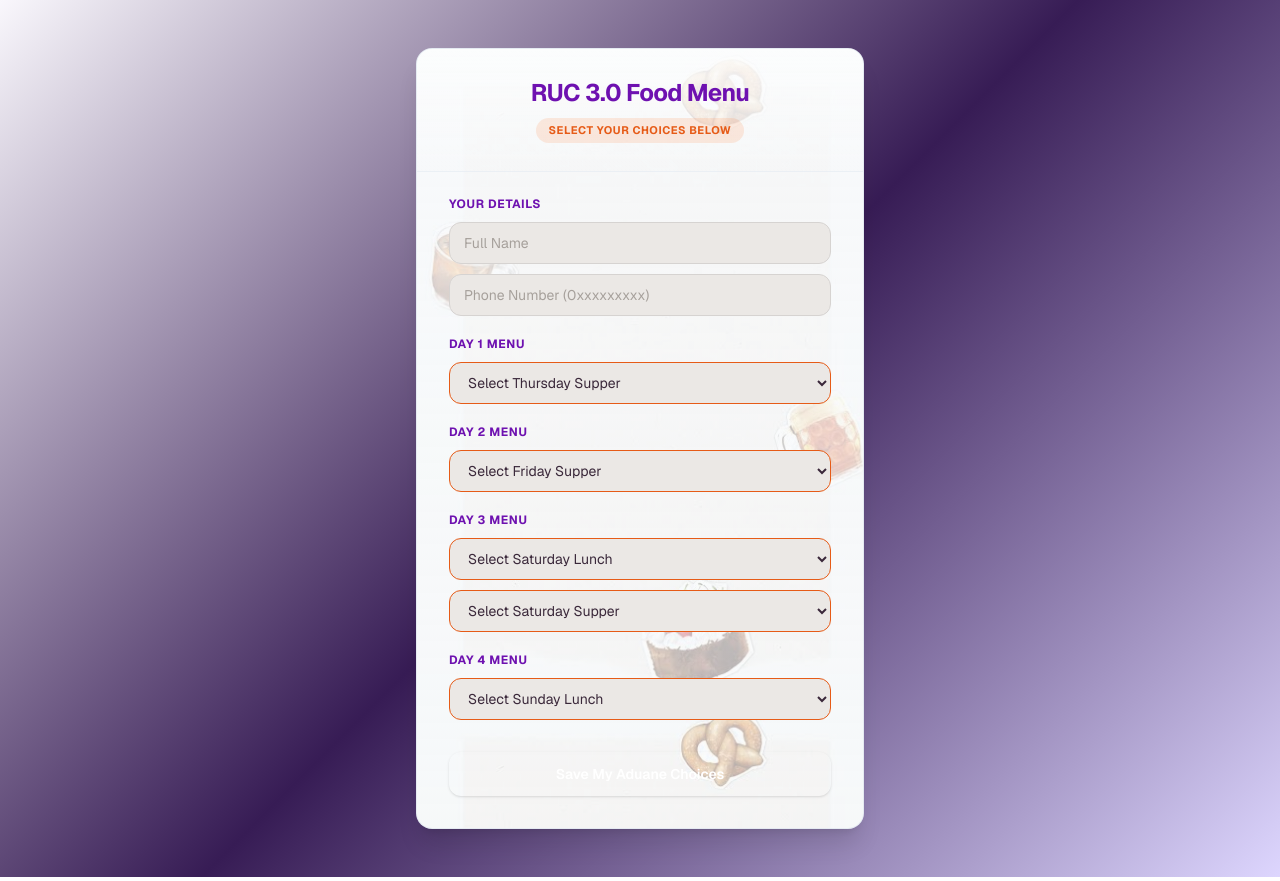
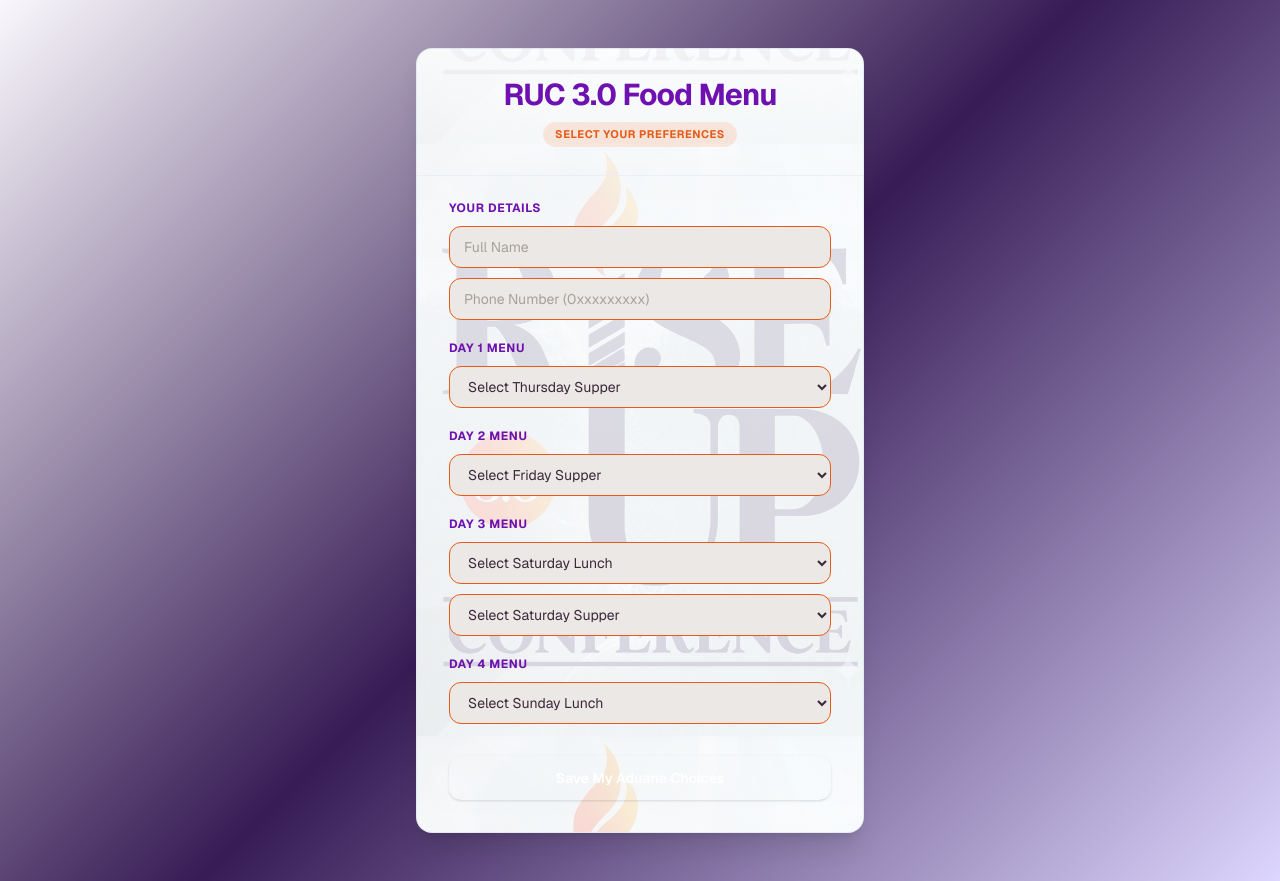
Before and after one commit to mbolo-ba/youth-menu-app, a Next.js app: page / in a window 1280 px wide. Built offline with nearby package versions, Linux system fonts and the light colour scheme.

Commit message:
Final touch

```diff
--- a/src/app/page.tsx
+++ b/src/app/page.tsx
@@ -61,20 +61,20 @@ export default function Home() {
       }}
     >
       {/* SEAMLESS INTEGRATED MENU CARD */}
-      <div className="w-full max-w-md bg-[#F3F1EF]/95 backdrop-blur-md rounded-2xl shadow-xl border border-slate-200/80 overflow-hidden"
-            style={{ backgroundImage: "linear-gradient(rgba(248, 250, 252, 0.86), rgba(248, 250, 252, 0.67)), url('/images/5.jpeg')",
-            backgroundSize: "460px"
+      <div className="w-full max-w-md bg-[#F3F1EF]/95 backdrop-blur-md rounded-2xl shadow-xl border border-slate-200/80 overflow-hidden bg-center bg-no repeat"
+            style={{ backgroundImage: "linear-gradient(rgba(248, 250, 252, 0.89), rgba(248, 250, 252, 0.84)), url('/images/logo4.png')",
+            backgroundSize: "550px"
         }}
 
       >
 
         {/* ELEGANT HEADER BANNER WITH LIGHT ORANGE PILL ACCENT */}
         <div className="p-7 text-center space-y-2 border-b border-slate-200/60 bg-gradient-to-b from-white/60 to-transparent">
-          <h1 className="text-2xl font-bold tracking-tight text-purple-800">
+          <h1 className="text-3xl font-bold tracking-tight text-purple-800">
             RUC 3.0 Food Menu
           </h1>
           <div className="inline-block px-3 py-1 rounded-full bg-[#FF7733]/15 text-[#E65B17] text-[11px] font-bold tracking-wider uppercase">
-            Select your choices below
+            Select your preferences
           </div>
         </div>
 
@@ -104,7 +104,7 @@ export default function Home() {
               placeholder="Full Name"
               value={formData.participant_name}
               onChange={handleChange}
-              className="w-full rounded-xl bg-[#EBE8E5] border border-stone-300 px-3.5 py-2.5 text-sm text-[#3A283A] placeholder-stone-400 focus:bg-stone-100 focus:ring-2 focus:ring-[#FF7733]/40 focus:border-[#FF7733] outline-none transition"
+              className="w-full rounded-xl bg-[#EBE8E5] border border-[#E65B17] px-3.5 py-2.5 text-sm text-stone-200 placeholder-stone-400 focus:bg-stone-100 focus:ring-2 focus:ring-[#FF7733]/40 focus:border-[#FF7733] outline-none transition"
             />
             <input
               type="tel"
@@ -113,7 +113,7 @@ export default function Home() {
               placeholder="Phone Number (0xxxxxxxxx)"
               value={formData.phone_number}
               onChange={handleChange}
-              className="w-full rounded-xl bg-[#EBE8E5] border border-stone-300 px-3.5 py-2.5 text-sm text-[#3A283A] placeholder-stone-400 focus:bg-stone-100 focus:ring-2 focus:ring-[#FF7733]/40 focus:border-[#FF7733] outline-none transition"
+              className="w-full rounded-xl bg-[#EBE8E5] border border-[#E65B17] px-3.5 py-2.5 text-sm text-stone-200 placeholder-stone-400 focus:bg-stone-100 focus:ring-2 focus:ring-[#FF7733]/40 focus:border-[#FF7733] outline-none transition"
             />
           </div>
 
@@ -220,9 +220,7 @@ export default function Home() {
             type="submit"
             disabled={loading}
             className="w-full text-white font-semibold py-3 rounded-xl text-sm transition-all duration-200 shadow-sm hover:shadow-md disabled:opacity-50 mt-4 active:scale-[0.99]"
-           /* style={{
-              backgroundColor: 'linear-gradient(135deg, #ebdafd 0%, #735aad 50%, #DDD6FE 100%)',
-            }}*/
+
             onMouseEnter={(e) => (e.currentTarget.style.backgroundColor = '#FF7733')}
             onMouseLeave={(e) => (e.currentTarget.style.backgroundColor = '#602d9b')}
           >
```
